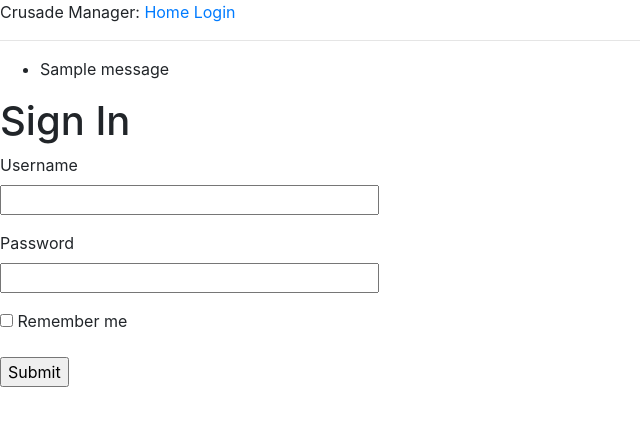
After one commit to martyjhenderson/crusade-app, a Flask app: template app/templates/login.html in a window 1280 px wide. The commit adds this page. Shown: the top 426 px of the page, without its empty margins (0-640 px from the left). Run offline with Flask 2, Linux system fonts and the light colour scheme; the template is opened without the code that fills it: most values are stand-ins (such as "Sample title", 1, 10 or a date in 2020); one stand-in notice (Sample message) is shown; form fields are guessed from the names that the template uses; some libraries are stand-ins or nearby versions.

Commit message:
Using Miguel Grinberg's tutorial to refactor, add pages

```diff
--- a/templates/base.html
+++ b/app/templates/base.html
@@ -15,10 +15,25 @@
 </head>
 
 <body>
-  <script src="https://code.jquery.com/jquery-3.3.1.slim.min.js" integrity="sha384-q8i/X+965DzO0rT7abK41JStQIAqVgRVzpbzo5smXKp4YfRvH+8abtTE1Pi6jizo" crossorigin="anonymous"></script>
+<script src="https://code.jquery.com/jquery-3.3.1.slim.min.js" integrity="sha384-q8i/X+965DzO0rT7abK41JStQIAqVgRVzpbzo5smXKp4YfRvH+8abtTE1Pi6jizo" crossorigin="anonymous"></script>
   <script src="https://cdnjs.cloudflare.com/ajax/libs/popper.js/1.14.7/umd/popper.min.js" integrity="sha384-UO2eT0CpHqdSJQ6hJty5KVphtPhzWj9WO1clHTMGa3JDZwrnQq4sF86dIHNDz0W1" crossorigin="anonymous"></script>
   <script src="https://stackpath.bootstrapcdn.com/bootstrap/4.3.1/js/bootstrap.min.js" integrity="sha384-JjSmVgyd0p3pXB1rRibZUAYoIIy6OrQ6VrjIEaFf/nJGzIxFDsf4x0xIM+B07jRM" crossorigin="anonymous"></script>
-  {% block content %}{% endblock %}
+
+<div>Crusade Manager:
+    <a href="{{ url_for('index') }}">Home</a>
+    <a href="{{ url_for('login') }}">Login</a>
+</div>
+        <hr>
+        {% with messages = get_flashed_messages() %}
+        {% if messages %}
+        <ul>
+            {% for message in messages %}
+            <li>{{ message }}</li>
+            {% endfor %}
+        </ul>
+        {% endif %}
+        {% endwith %}
+   {% block content %}{% endblock %}
 </body>
 
 </html>
--- /dev/null
+++ b/app/templates/index.html
@@ -0,0 +1 @@
+{% extends 'base.html' %}
--- /dev/null
+++ b/app/templates/login.html
@@ -0,0 +1,24 @@
+{% extends "base.html" %}
+
+{% block content %}
+    <h1>Sign In</h1>
+    <form action="" method="post" novalidate>
+        {{ form.hidden_tag() }}
+        <p>
+            {{ form.username.label }}<br>
+            {{ form.username(size=32) }}<br>
+            {% for error in form.username.errors %}
+            <span style="color: red;">[{{ error }}]</span>
+            {% endfor %}
+        </p>
+        <p>
+            {{ form.password.label }}<br>
+            {{ form.password(size=32) }}<br>
+            {% for error in form.password.errors %}
+            <span style="color: red;">[{{ error }}]</span>
+            {% endfor %}
+        </p>
+        <p>{{ form.remember_me() }} {{ form.remember_me.label }}</p>
+        <p>{{ form.submit() }}</p>
+    </form>
+{% endblock %}
--- /dev/null
+++ b/config.py
@@ -0,0 +1,6 @@
+import os
+
+
+class Config(object):
+    #SECRET_KEY = os.environ.get('SECRET_KEY')
+    SECRET_KEY = 'pleasedontusethisinprod'
--- /dev/null
+++ b/manager.py
@@ -0,0 +1 @@
+from app import app
--- a/app.py
+++ b/old_app.py
@@ -71,7 +71,7 @@ def index():
 
     else:
         battles = BattleLog.query.order_by(BattleLog.created_at).all()
-        return render_template('index.html', battles=battles)
+        return render_template('battlelog.html', battles=battles)
 
 @app.route('/delete/<int:id>')
 def delete(id):
```
Also changed, not shown: app/__init__.py (+7 -0 lines), app/forms.py (added, +9 -0 lines), app/routes.py (added, +21 -0 lines), requirements.txt (+4 -3 lines), app/templates/battlelog.html (renamed from templates/index.html), app/templates/snippets/form.html (renamed from templates/snippets/form.html), app/templates/update.html (renamed from templates/update.html), 1 other file.
